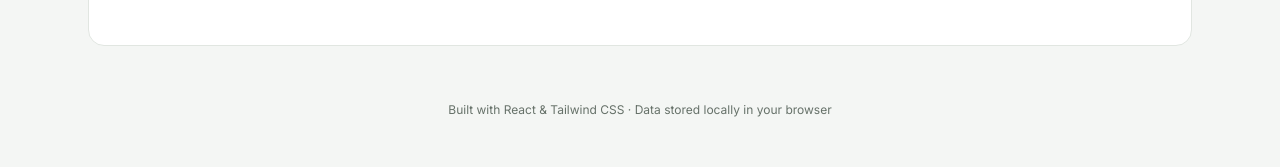
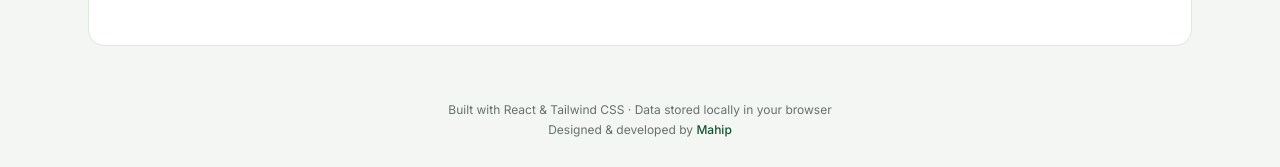
Before and after one commit to MahipJangra/ledger, a React (Vite) app: page / in a window 1280 px wide. Shown: the part 643-810 px from the top of the page. Built offline with nearby package versions, Linux system fonts and the light colour scheme.

Commit message:
Update App.jsx

```diff
--- a/src/App.jsx
+++ b/src/App.jsx
@@ -95,8 +95,20 @@
       </main>
 
       <footer className="max-w-6xl mx-auto px-4 sm:px-6 py-8 text-center text-xs text-ink-soft">
-        Built with React &amp; Tailwind CSS · Data stored locally in your browser
-      </footer>
+  Built with React &amp; Tailwind CSS · Data stored locally in your browser
+  <br />
+  <span className="mt-1 inline-block">
+    Designed &amp; developed by{' '}
+    <a
+      href="https://portfolio-bq8v.onrender.com/"
+      target="_blank"
+      rel="noopener noreferrer"
+      className="font-medium text-forest hover:underline"
+    >
+      Mahip
+    </a>
+  </span>
+</footer>
     </div>
   )
 }
```
